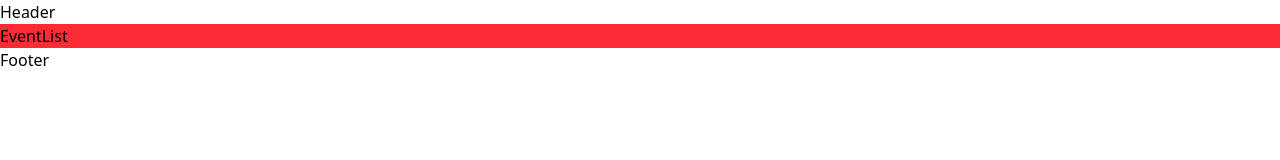
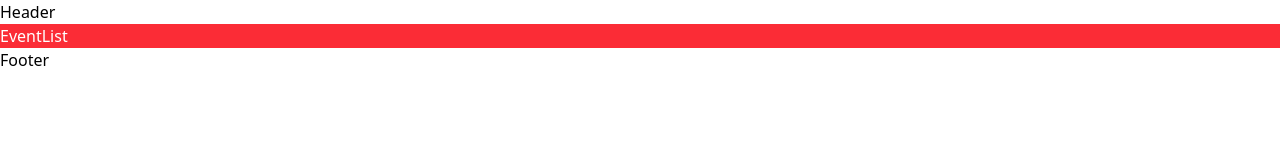
Before and after one commit to AlisherAbsaitov/GW-60CCREATEEX, a React (Vite) app: page /eventlist in a window 1280 px wide. Shown: the top 160 px of the page. Built offline with nearby package versions, Linux system fonts and the light colour scheme.

Commit message:
ebentlist change text color

```diff
--- a/src/pages/EventList.jsx
+++ b/src/pages/EventList.jsx
@@ -2,6 +2,6 @@ import React from 'react'
 // Muhammadamin
 export default function EventList() {
   return (
-    <div className="bg-red-500">EventList</div>
+    <div className="bg-red-500 text-white">EventList</div>
   )
 }
```
